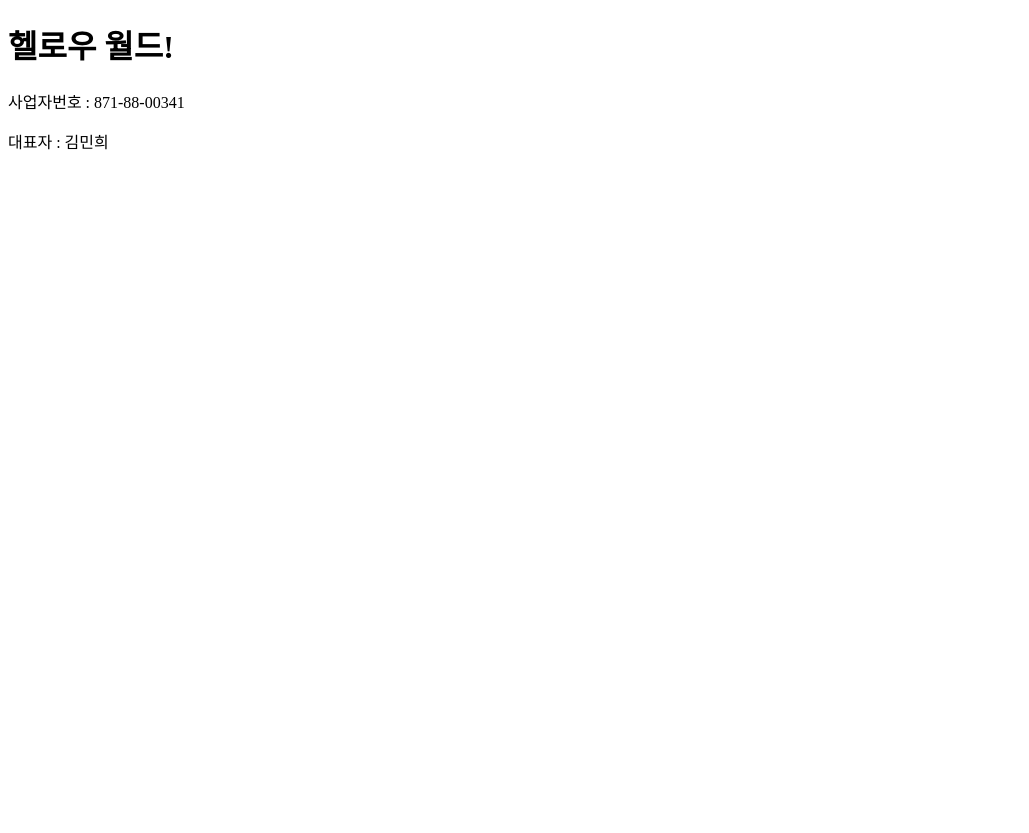
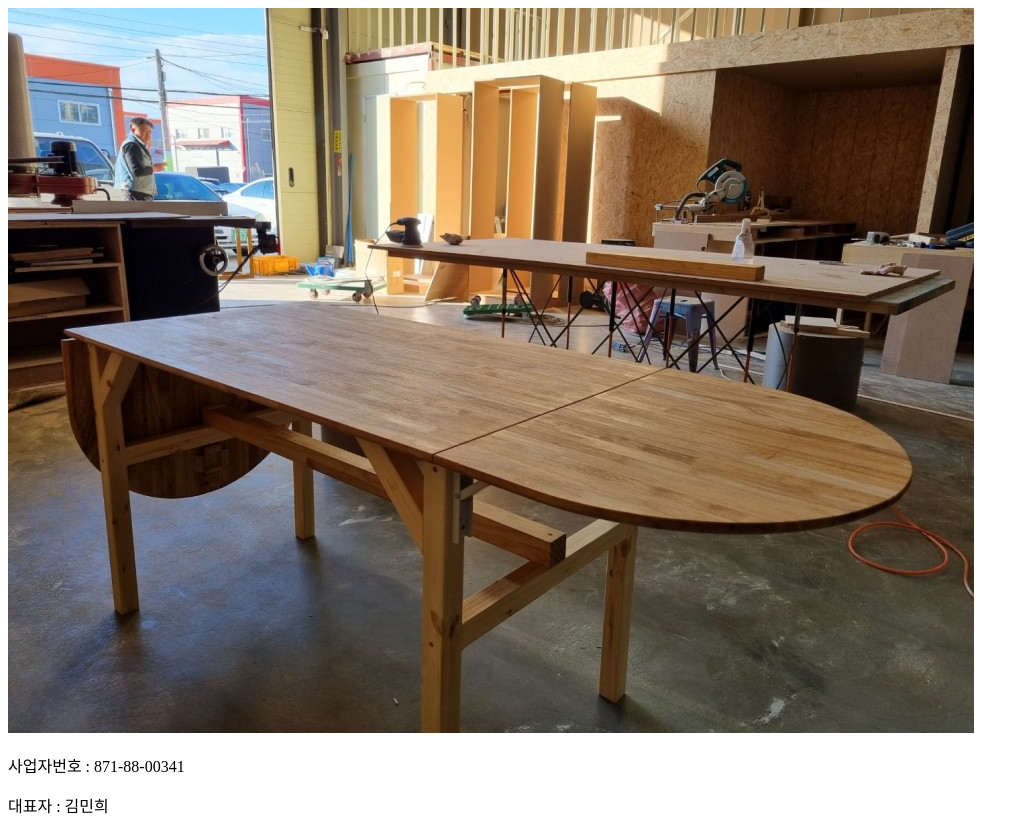
Before and after one commit to tdkorea/busanbbww, a plain HTML site: page index.html in a window 1280 px wide. Shown: the whole page, without its empty margins (0-1029 px from the left). Before the commit the page ends 800 px from the top, so only its background shows below. Drawn offline with Linux system fonts and the light colour scheme.

Commit message:
사진추가

```diff
--- a/index.html
+++ b/index.html
@@ -7,7 +7,10 @@
     <title>Document</title>
   </head>
   <body>
-    <h1>헬로우 월드!</h1>
+    <!-- <h1>헬로우 월드!</h1> -->
+    <div>
+      <img src="images/foldingDesk.jpg" alt="" />
+    </div>
   </body>
   <footer>
     <div>
```
Also changed, not shown: images/foldingDesk.jpg (added).
